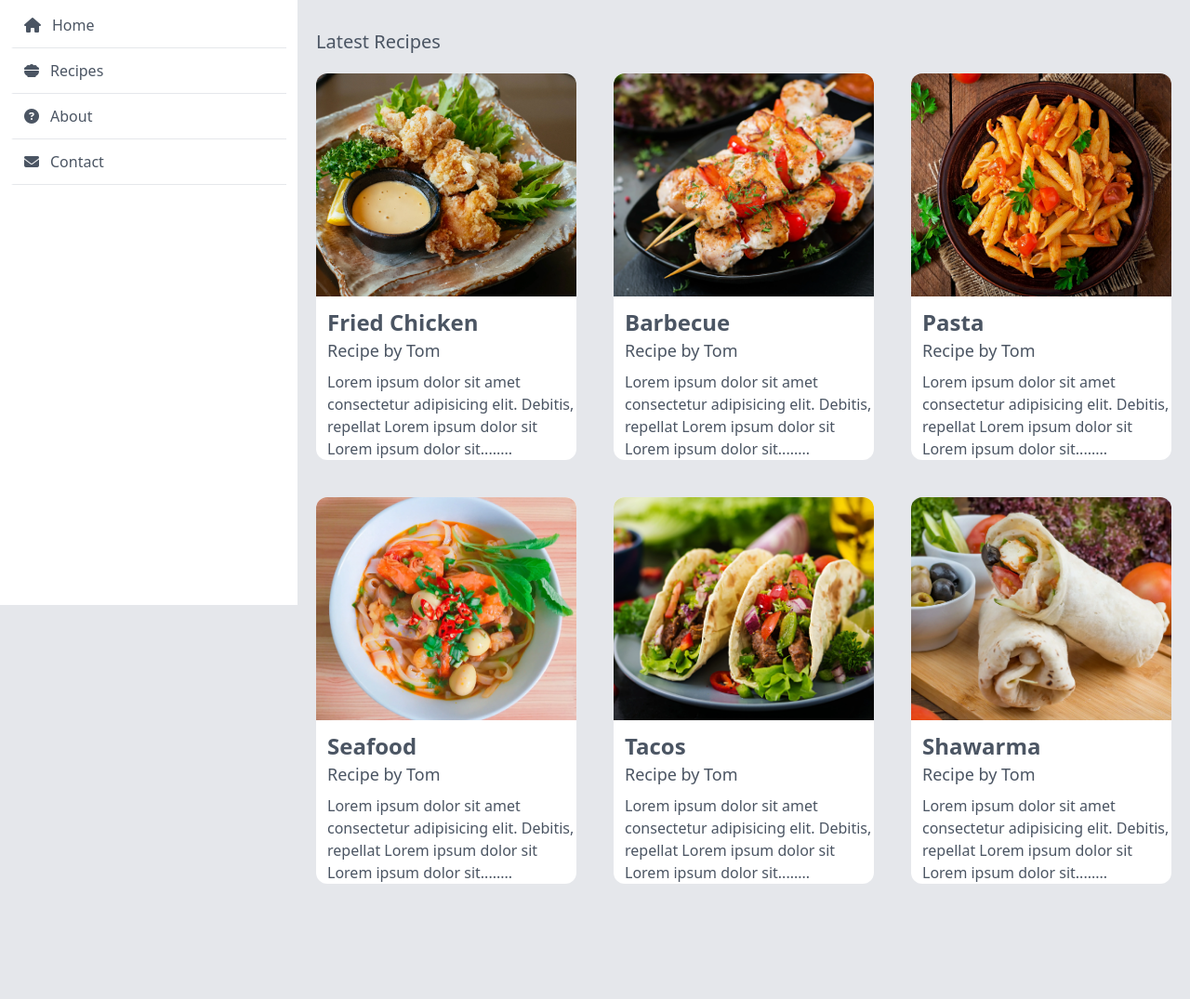
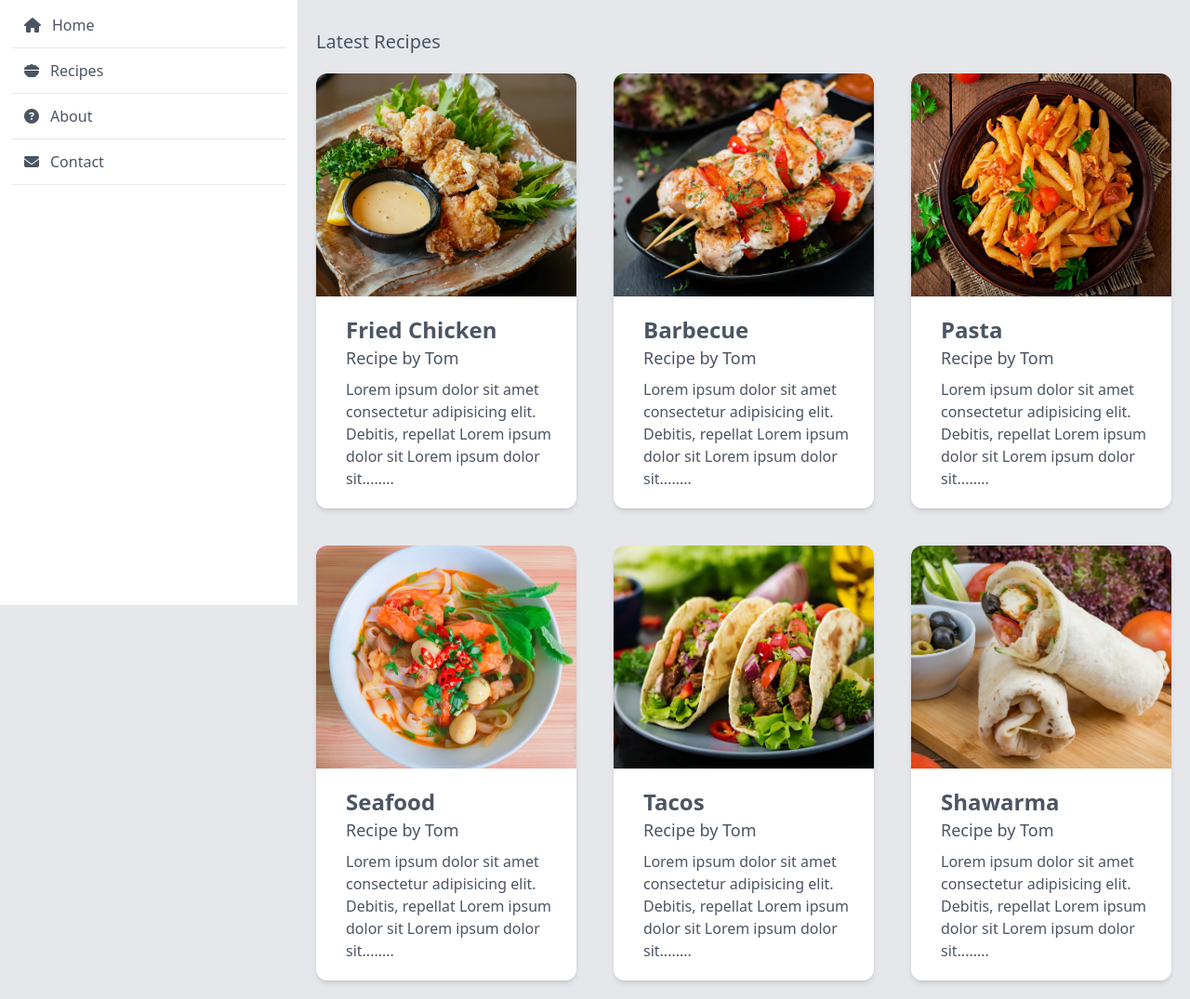
Before and after one commit to sajitullahkhan/Recipe-blog, a plain HTML site: page index.html in a window 1280 px wide. Shown: the part 149-1224 px from the top of the page at 93% size. Before the commit the page ends 1120 px from the top, so only its background shows below. Drawn offline with Linux system fonts and the light colour scheme.

Commit message:
gave some padding in all the recipe cards

```diff
--- a/index.html
+++ b/index.html
@@ -50,59 +50,59 @@
 
       <h4 class="mt-10 ml-5 text-xl">Latest Recipes</h4>
       <main id="recipes" class="grid sm:grid-cols-2 xl:grid-cols-3">
-        <div class="bg-white overflow-hidden rounded-xl m-5">
+        <div class="bg-white rounded-xl m-5 overflow-hidden shadow-md">
           <img class="h-60 w-full object-cover" src="image/Fried Chicken.webp" alt="image of Fried Chicken food">
-          <div class="">
-          </div>
-          <h2 class="font-bold text-2xl mt-3 ml-3">Fried Chicken</h2>
+          <div class="p-5">
+            <h2 class="font-bold text-2xl ml-3">Fried Chicken</h2>
             <p class="ml-3 mb-2 text-lg">Recipe by Tom</p>
             <p class="ml-3">Lorem ipsum dolor sit amet consectetur adipisicing elit. Debitis, repellat Lorem ipsum dolor
               sit Lorem ipsum dolor sit........</p>
           </div>
-        <div class="bg-white overflow-hidden rounded-xl m-5">
+        </div>
+        <div class="bg-white rounded-xl m-5 overflow-hidden shadow-md">
           <img class="h-60 w-full object-cover" src="image/giril.webp" alt="image of Barbecue">
-          <div class="">
-          </div>
-          <h2 class="font-bold text-2xl mt-3 ml-3">Barbecue</h2>
+          <div class="p-5">
+            <h2 class="font-bold text-2xl ml-3">Barbecue</h2>
             <p class="ml-3 mb-2 text-lg">Recipe by Tom</p>
             <p class="ml-3">Lorem ipsum dolor sit amet consectetur adipisicing elit. Debitis, repellat Lorem ipsum dolor
               sit Lorem ipsum dolor sit........</p>
             </div>
-        <div class="bg-white overflow-hidden rounded-xl m-5">
+        </div>
+        <div class="bg-white rounded-xl m-5 overflow-hidden shadow-md">
           <img class="h-60 w-full object-cover" src="image/pasta.webp" alt="image of Pasta">
-          <div class="">
-          </div>
-          <h2 class="font-bold text-2xl mt-3 ml-3">Pasta</h2>
+          <div class="p-5">
+            <h2 class="font-bold text-2xl ml-3">Pasta</h2>
             <p class="ml-3 mb-2 text-lg">Recipe by Tom</p>
             <p class="ml-3">Lorem ipsum dolor sit amet consectetur adipisicing elit. Debitis, repellat Lorem ipsum dolor
               sit Lorem ipsum dolor sit........</p>
             </div>
-        <div class="bg-white overflow-hidden rounded-xl m-5">
+        </div>
+        <div class="bg-white rounded-xl m-5 overflow-hidden shadow-md">
           <img class="h-60 w-full object-cover" src="image/Cooked Seafoods.webp" alt="image of Seafood">
-          <div class="">
-          </div>
-          <h2 class="font-bold text-2xl mt-3 ml-3">Seafood</h2>
+          <div class="p-5">
+            <h2 class="font-bold text-2xl ml-3">Seafood</h2>
             <p class="ml-3 mb-2 text-lg">Recipe by Tom</p>
             <p class="ml-3">Lorem ipsum dolor sit amet consectetur adipisicing elit. Debitis, repellat Lorem ipsum dolor
               sit Lorem ipsum dolor sit........</p>
             </div>
-        <div class="bg-white overflow-hidden rounded-xl m-5">
+        </div>
+        <div class="bg-white rounded-xl m-5 overflow-hidden shadow-md">
           <img class="h-60 w-full object-cover" src="image/tacos.webp" alt="image of Tacos">
-          <div class="">
-          </div>
-          <h2 class="font-bold text-2xl mt-3 ml-3">Tacos</h2>
+          <div class="p-5">
+            <h2 class="font-bold text-2xl ml-3">Tacos</h2>
             <p class="ml-3 mb-2 text-lg">Recipe by Tom</p>
             <p class="ml-3">Lorem ipsum dolor sit amet consectetur adipisicing elit. Debitis, repellat Lorem ipsum dolor
               sit Lorem ipsum dolor sit........</p>
             </div>
-        <div class="bg-white overflow-hidden rounded-xl m-5">
+        </div>
+        <div class="bg-white rounded-xl m-5 overflow-hidden shadow-md">
           <img class="h-60 w-full object-cover" src="image/pexels-shameel-mukkath-5175629.webp" alt="image of Shawarma">
-          <div class="">
-          </div>
-          <h2 class="font-bold text-2xl mt-3 ml-3">Shawarma</h2>
+          <div class="p-5">
+            <h2 class="font-bold text-2xl ml-3">Shawarma</h2>
             <p class="ml-3 mb-2 text-lg">Recipe by Tom</p>
             <p class="ml-3">Lorem ipsum dolor sit amet consectetur adipisicing elit. Debitis, repellat Lorem ipsum dolor
               sit Lorem ipsum dolor sit........</p>
+            </div>
         </div>
       </main>
     </div>
```
Also changed, not shown: style.css. Lines whose indentation alone changed are shown as unchanged.
